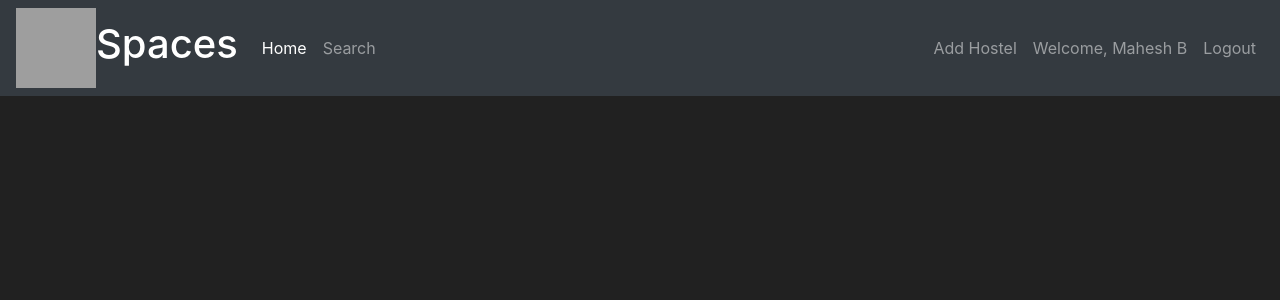
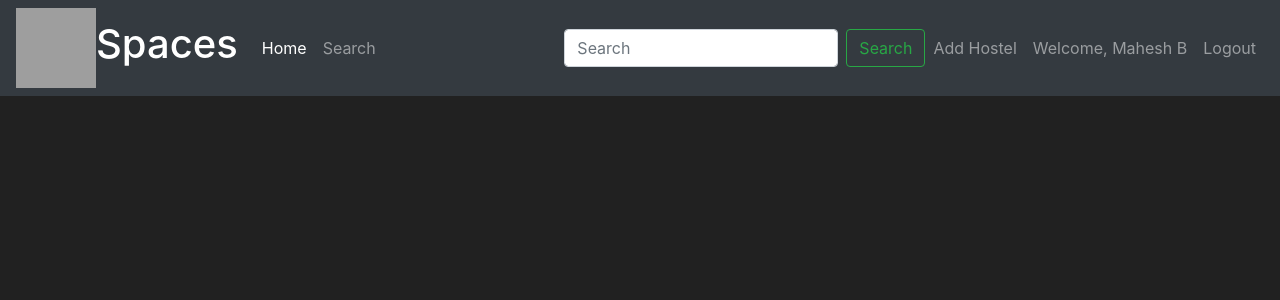
Before and after one commit to ashana1647/spaces, a Flask app: page /search in a window 1280 px wide. Shown: the top 300 px of the page. Run offline with Flask 2, Linux system fonts and the light colour scheme; a user stored in the database is signed in; data that the repository does not hold is empty; some libraries are stand-ins or nearby versions; grey boxes are pictures that could not be loaded.

Commit message:
Update search.html

```diff
--- a/market/templates/search.html
+++ b/market/templates/search.html
@@ -104,7 +104,10 @@
         </ul>
           {% if current_user.is_authenticated %}
 
-
+            <form class="form-inline" method="GET">
+                <input class="form-control mr-sm-2" type="search" placeholder="Search" aria-label="Search" name="q">
+                <button class="btn btn-outline-success my-2 my-sm-0" type="submit">Search</button>
+            </form>
             <ul class="navbar-nav">
                 <li class="nav-item">
                     <a class="nav-link" href="{{ url_for('add_hostel') }}">Add Hostel</a>
```
